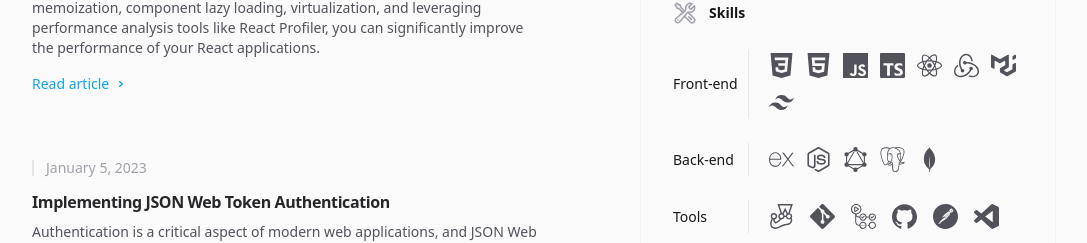
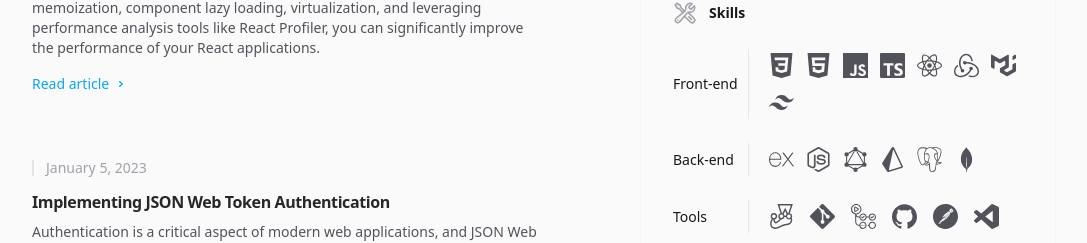
Before and after one commit to PrVille/My-portfolio-website, a React (Vite) app: page / in a window 1280 px wide. Shown: the part 1310-1553 px from the top of the page, without its empty margins (96-1183 px from the left). Built offline with nearby package versions, Linux system fonts and the light colour scheme; no server answers.

Commit message:
update cv, add prisma to skills

```diff
--- a/src/Pages/Home.jsx
+++ b/src/Pages/Home.jsx
@@ -1,6 +1,5 @@
 import Page from "../components/Page"
 import {
-  EnvelopeIcon,
   BriefcaseIcon,
   WrenchScrewdriverIcon,
 } from "@heroicons/react/24/outline"
@@ -12,7 +11,6 @@ import {
   SiExpress,
   SiGithubactions,
   SiMui,
-  SiNpm,
   SiNodedotjs,
   SiReact,
   SiRedux,
@@ -26,9 +24,9 @@ import {
   SiTypescript,
   SiJest,
   SiCodewars,
-  SiFrontendmentor
+  SiFrontendmentor,
+  SiPrisma,
 } from "react-icons/si"
-import { FaDatabase, FaLaptopCode, FaTools } from "react-icons/fa"
 import Tooltip from "../components/Tooltip"
 import Skill from "../components/Skill"
 import ArticleListItem from "../components/ArticleListItem"
@@ -71,6 +69,7 @@ const Skills = () => {
           <Skill Icon={SiExpress} label="Express" />
           <Skill Icon={SiNodedotjs} label="Node.js" />
           <Skill Icon={SiGraphql} label="GraphQL" />
+          <Skill Icon={SiPrisma} label="Prisma" />
           <Skill Icon={SiPostgresql} label="PostgreSQL" />
           <Skill Icon={SiMongodb} label="MongoDB" />
         </div>
@@ -235,7 +234,10 @@ const Home = () => {
               target="_blank"
               rel="noopener noreferrer"
             >
-              <SiCodewars size={18} className="fill-zinc-500 transition group-hover:fill-zinc-600 dark:fill-zinc-400 dark:group-hover:fill-zinc-300" />
+              <SiCodewars
+                size={18}
+                className="fill-zinc-500 transition group-hover:fill-zinc-600 dark:fill-zinc-400 dark:group-hover:fill-zinc-300"
+              />
             </a>
             <a
               className="group"
@@ -243,7 +245,10 @@ const Home = () => {
               target="_blank"
               rel="noopener noreferrer"
             >
-              <SiFrontendmentor size={18} className="fill-zinc-500 transition group-hover:fill-zinc-600 dark:fill-zinc-400 dark:group-hover:fill-zinc-300" />
+              <SiFrontendmentor
+                size={18}
+                className="fill-zinc-500 transition group-hover:fill-zinc-600 dark:fill-zinc-400 dark:group-hover:fill-zinc-300"
+              />
             </a>
           </div>
         </Page.Header>
```
Also changed, not shown: 1 other file (tests, documents, lock files or other folders).
